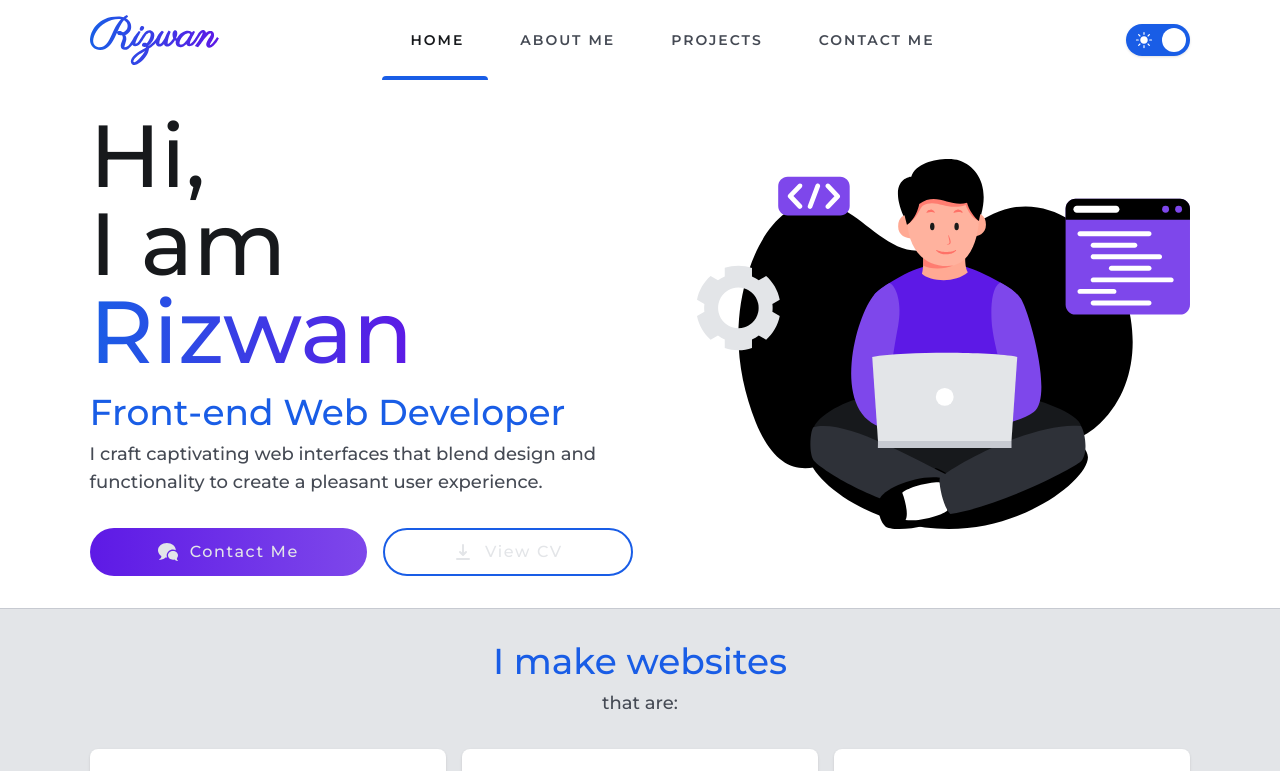
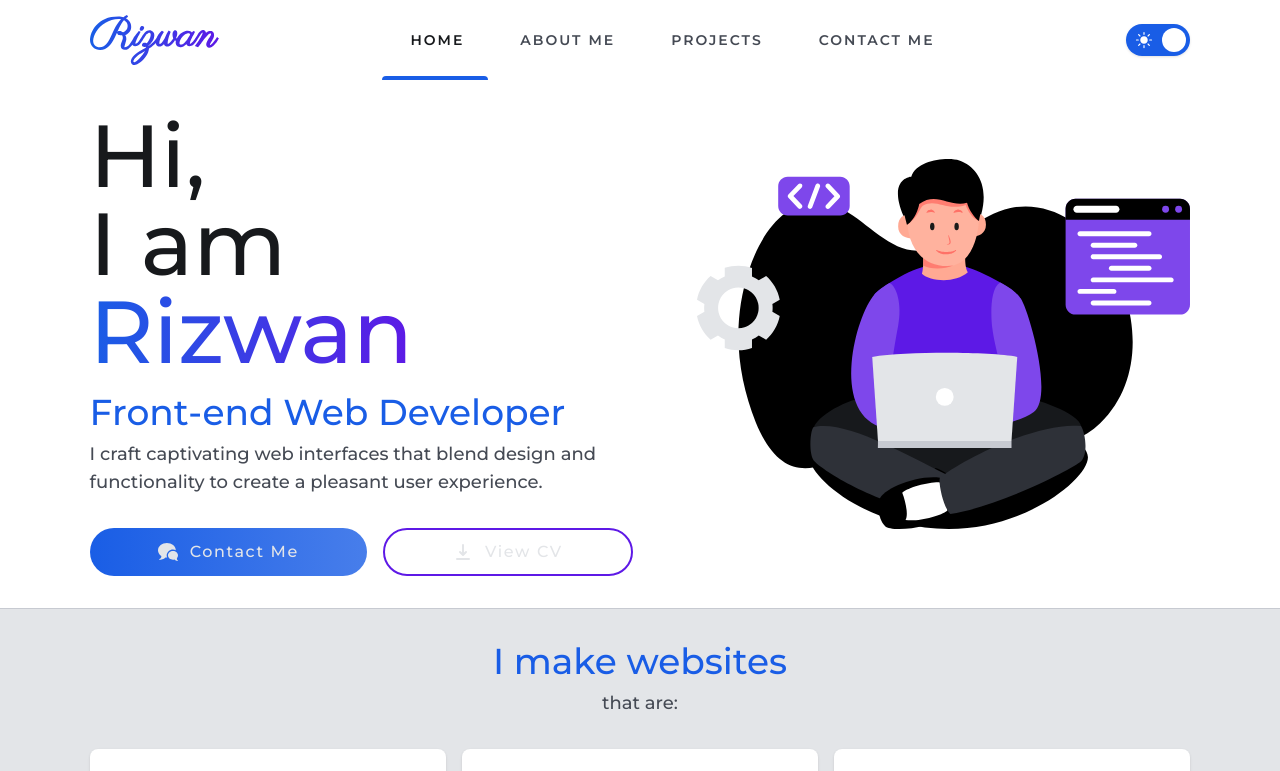
Before and after one commit to rizwanahamadcodes/portfolio, a Next.js app: page / in a window 1280 px wide. Shown: the top 771 px of the page. Built offline with nearby package versions, Linux system fonts and the light colour scheme.

Commit message:
more changes to the buttons

```diff
--- a/src/app/home/HeroSection.tsx
+++ b/src/app/home/HeroSection.tsx
@@ -36,10 +36,10 @@ const HeroSection = () => {
                             <NextJsLinkButton
                                 href="/contact-me"
                                 colorScheme={{
-                                    from: 'primary-support',
-                                    to: 'primary-support-400',
+                                    from: 'primary',
+                                    to: 'primary-400',
                                 }}
-                                className="grow text-gray-100 shadow-primary-support/50 dark:text-gray-100"
+                                className="grow text-gray-100 shadow-support/50 dark:text-gray-100"
                             >
                                 <ButtonIcon icon={ImBubbles} />
                                 Contact Me
@@ -47,12 +47,12 @@ const HeroSection = () => {
 
                             <AnchorButton
                                 colorScheme={{
-                                    from: 'primary',
-                                    to: 'primary-400',
+                                    from: 'primary-support',
+                                    to: 'primary-support-400',
                                 }}
                                 btnType='outline'
                                 href="/img/hero_image_light.svg"
-                                className="grow text-gray-100 shadow-primary/50 dark:text-gray-100"
+                                className="grow text-gray-100 shadow-primary-support/50 dark:text-gray-100"
                                 download
                             >
                                 <ButtonIcon icon={HiDownload} />
```
